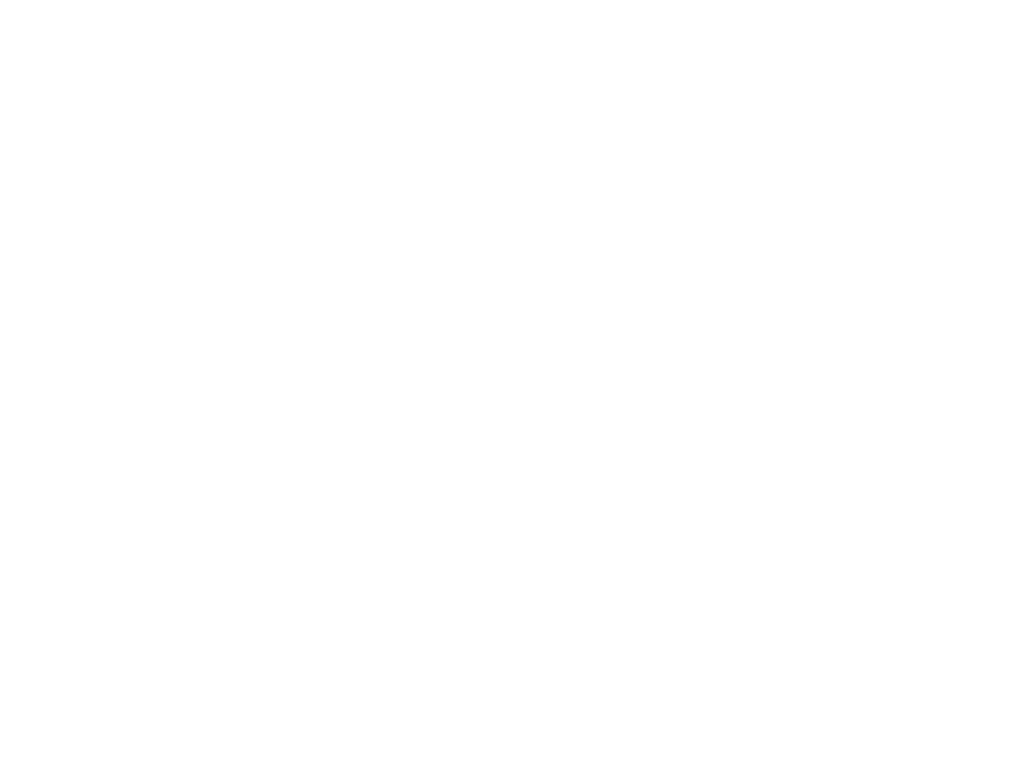
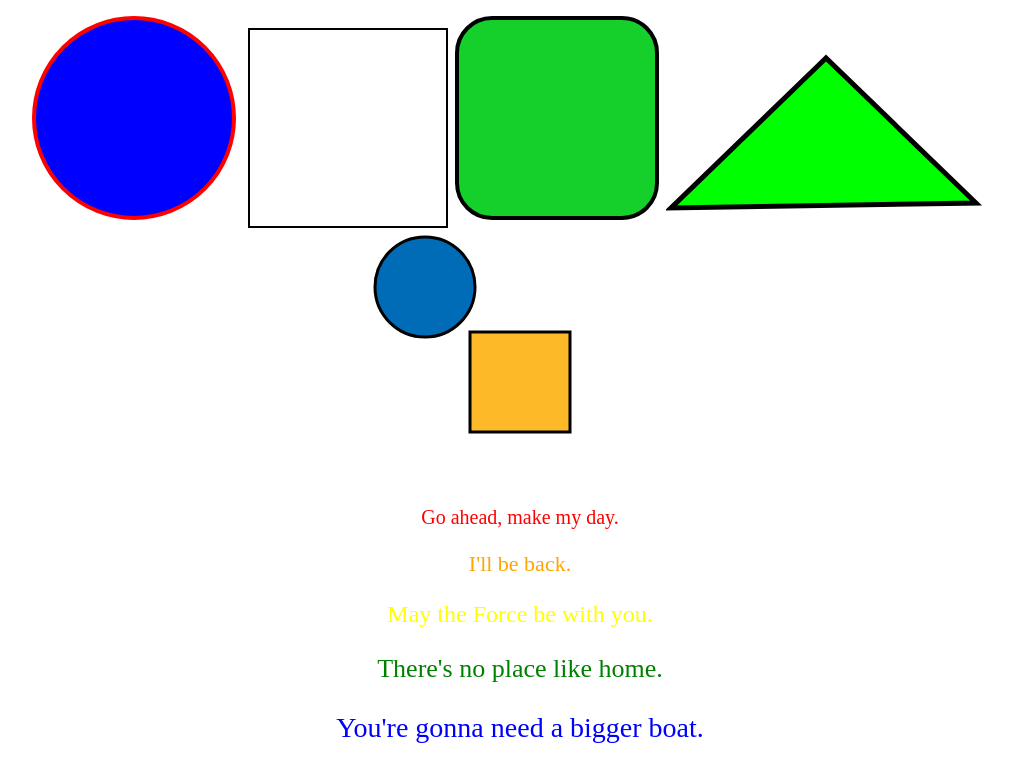
Before and after one commit to jttyeung/d3-movies, a plain HTML site: page index.html in a window 1280 px wide. Shown: the whole page, without its empty margins (120-1133 px from the left). Drawn offline with nearby package versions, Linux system fonts and the light colour scheme.

Commit message:
added svg elements

```diff
--- a/app.js
+++ b/app.js
@@ -1,7 +1,45 @@
-var quotes = [
-  "Go ahead, make my day.",
-  "I'll be back.",
-  "May the Force be with you.",
-  "There's no place like home.",
-  "You're gonna need a bigger boat."
-];
+// var quotes = [
+//   "Go ahead, make my day.",
+//   "I'll be back.",
+//   "May the Force be with you.",
+//   "There's no place like home.",
+//   "You're gonna need a bigger boat."
+// ];
+
+var quotes = [{
+  quote: "Go ahead, make my day.",
+  color: "red",
+  size: "20px"
+}, {
+  quote: "I'll be back.",
+  color: "orange",
+  size: "22px"
+}, {
+  quote: "May the Force be with you.",
+  color: "yellow",
+  size: "24px"
+}, {
+  quote: "There's no place like home.",
+  color: "green",
+  size: "26px"
+}, {
+  quote: "You're gonna need a bigger boat.",
+  color: "blue",
+  size: "28px"
+}];
+
+
+d3.select("body")
+  .selectAll("p")
+  .data(quotes)
+  .enter()  // creates new lines if there doesn't exist one (<p>) and one needs to be created
+  .append("p")
+  .text(function(d) {  // callback with .data and executes/iterates through each item in data
+    return d.quote;
+  })
+  .style("color", function(d) {
+    return d.color;
+  })
+  .style("font-size", function(d) {
+    return d.size;
+  });
--- a/index.html
+++ b/index.html
@@ -10,7 +10,62 @@
   </style>
 </head>
 <body>
-  <svg></svg>
+
+<svg height="220" width="220">
+  <circle
+   cx=110
+   cy=110
+   r=100
+   stroke="#ff0000"
+   stroke-width="4"
+   fill='#0000ff'/>
+ </svg>
+
+
+<svg height="200" width="200">
+<rect
+  x=0
+  y=0
+  width=200
+  height=200
+  fill="#ffffff"
+  stroke="#000000"
+  stroke-width="4" />
+</svg>
+
+
+<svg height="215" width="210">
+<rect
+  x=5
+  y=5
+  rx=35
+  ry=35
+  width=200
+  height=200
+  fill="#15Cf2A"
+  stroke="#000000"
+  stroke-width="4" />
+</svg>
+
+
+<svg height="175" width="350">
+<path
+  d="M160 5 L5 155 L310 150Z"
+  fill="rgb(0,255,0)"
+  stroke-width="5"
+  stroke="black" />
+</svg>
+
+
+<svg height="250" width="300">
+  <g stroke="black" stroke-width="3">
+    <circle cx=55 cy=55 r=50 fill="#006BB6"/>
+    <rect x=100 y=100 width=100 height=100 fill="#FDB927"/>
+  </g>
+</svg>
+
+
+
   <script src="https://d3js.org/d3.v4.min.js"></script>
   <script src="movies.js"></script>
   <script src="app.js"></script>
```
